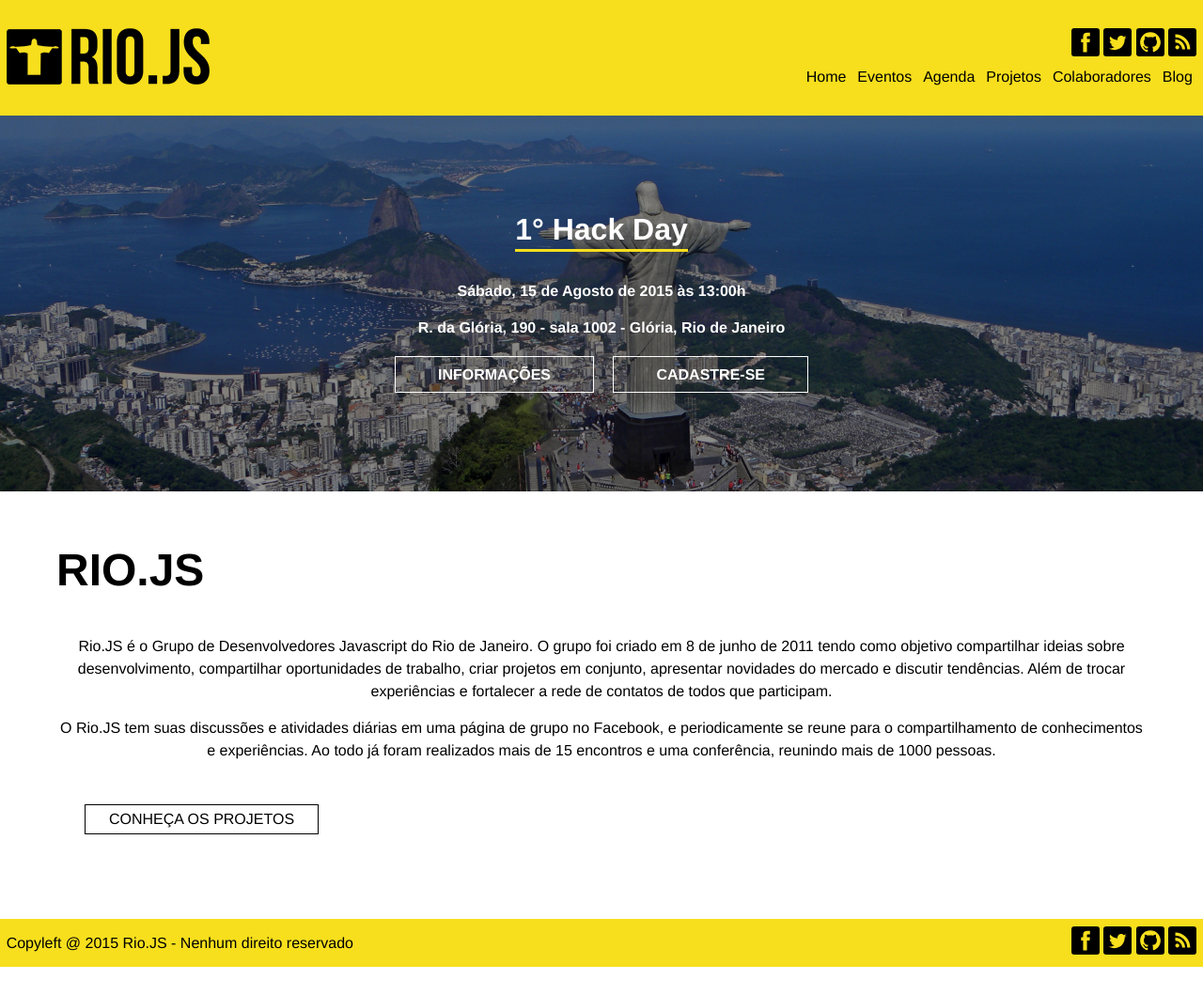
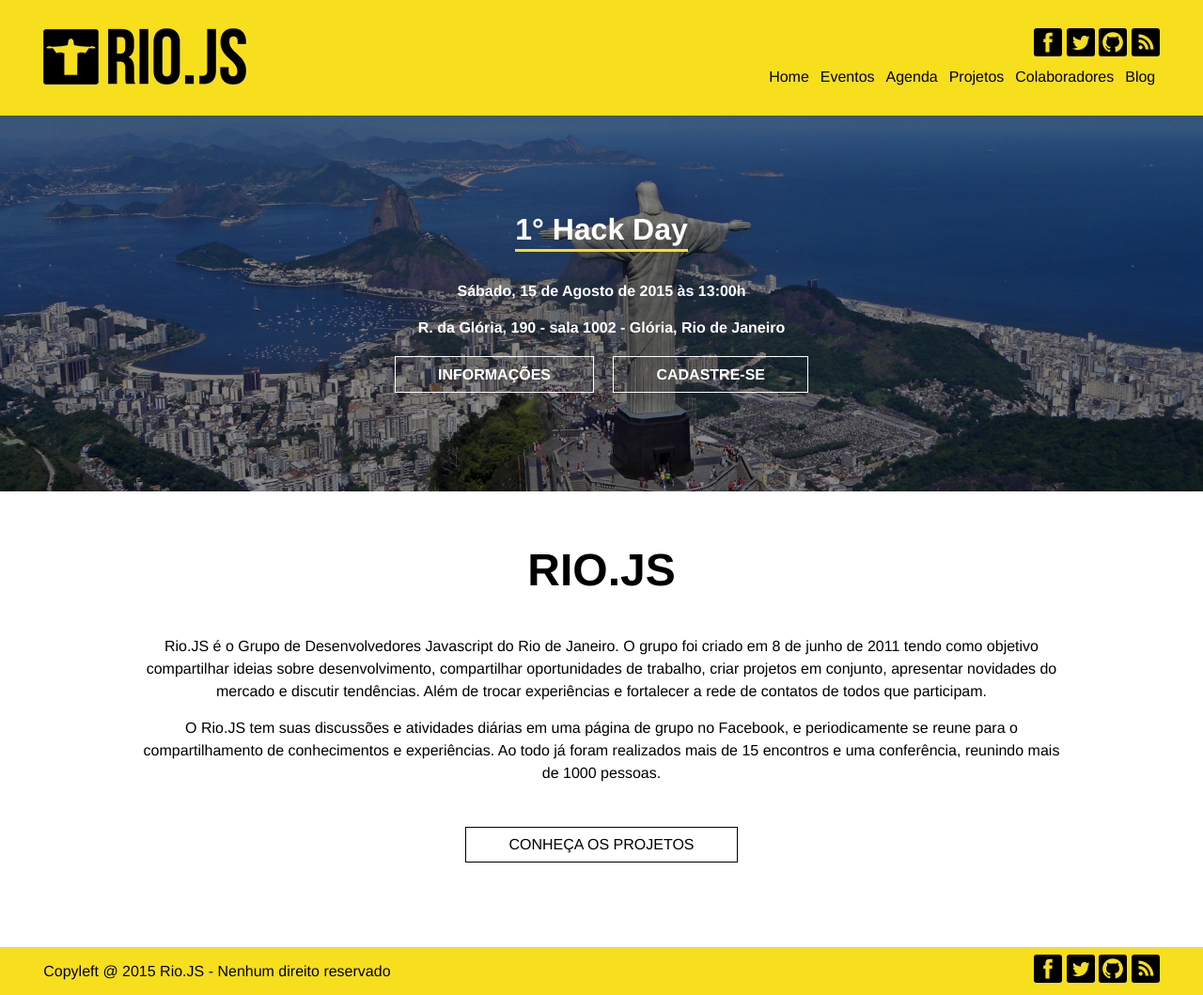
Before and after one commit to riojs-org/blog, a Jekyll site: the page built from index.html, in a window 1280 px wide. Shown: the whole page at 94% size. Built offline with Jekyll 4.4.1, drawn with Linux system fonts in a browser that asks for light colours; before the commit the page ends 1029 px from its top, so only the background shows below that.

Commit message:
responsive adjustments

```diff
--- a/assets/css/_grid.sass
+++ b/assets/css/_grid.sass
@@ -20,7 +20,7 @@ $column: 7.29177%
 	margin-left: auto
 	margin-right: auto
 	width: 100%
-	max-width: max-width
+	max-width: $max-width
 	@include flex()
 	-webkit-flex-wrap: wrap
 	-ms-flex-wrap: wrap
--- a/assets/css/_layout.sass
+++ b/assets/css/_layout.sass
@@ -159,7 +159,12 @@ header .social
 
 // Home ----------------------------------------------------------------------------------------
 .content
-	padding: $spacing-unit*2
+	padding: $spacing-unit*2 0
+	@include col(10)
+	@include offset(1)
+	@media screen and (max-width: 890px)
+		@include col(12)
+		@include offset(0)
 	h1
 		font-size: $base-font-size*3
 		margin: 0 0 $spacing-unit*1.5
@@ -170,15 +175,13 @@ header .social
 .home-content
 	text-align: center
 
-
 .button
 	border: 1px solid $black
-	padding: 7px 25px
+	padding: 10px 45px
 	text-transform: uppercase
 	color: $black
 	margin: $spacing-unit
 	display: inline-block
-
 
 // Projects ----------------------------------------------------------------------------------------
 #TitleProject
--- a/index.html
+++ b/index.html
@@ -4,8 +4,8 @@ title: RioJS - Comunidade JavaScript
 class: home
 description: "RioJs Descrição"
 ---
-<div class="content home-content">
-	<div class="container">
+<div class="container">
+	<div class="content home-content">
 		<h1>Rio.JS</h1>
 
 		<p>Rio.JS é o Grupo de Desenvolvedores Javascript do Rio de Janeiro. O grupo foi criado em 8 de junho de 2011 tendo como objetivo compartilhar ideias sobre desenvolvimento, compartilhar oportunidades de trabalho, criar projetos em conjunto, apresentar novidades do mercado e discutir tendências. Além de trocar experiências e fortalecer a rede de contatos de todos que participam.</p>
```
